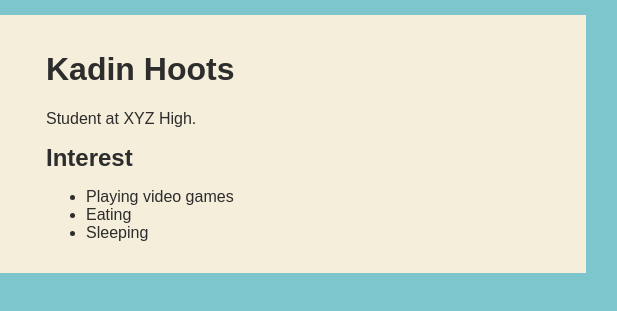
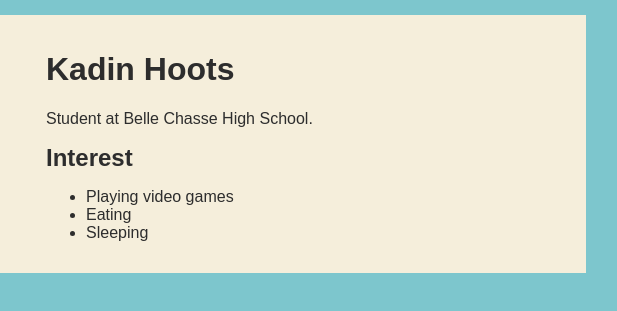
Before and after one commit to khoots/username191.github.io, a plain HTML site: page Index.html in a window 1280 px wide. Shown: the part 93-404 px from the top of the page, 454-1071 px from the left. Drawn offline with Linux system fonts and the light colour scheme.

Commit message:
A basic website

```diff
--- a/Index.html
+++ b/Index.html
@@ -83,7 +83,7 @@
 
                 <div class="content">
                     <h1>Kadin Hoots</h1>
-                    <p>Student at XYZ High.</p>
+                    <p>Student at Belle Chasse High School.</p>
                     <section class="interest">
                         <header>Interest</header>
                             <ul>
```
